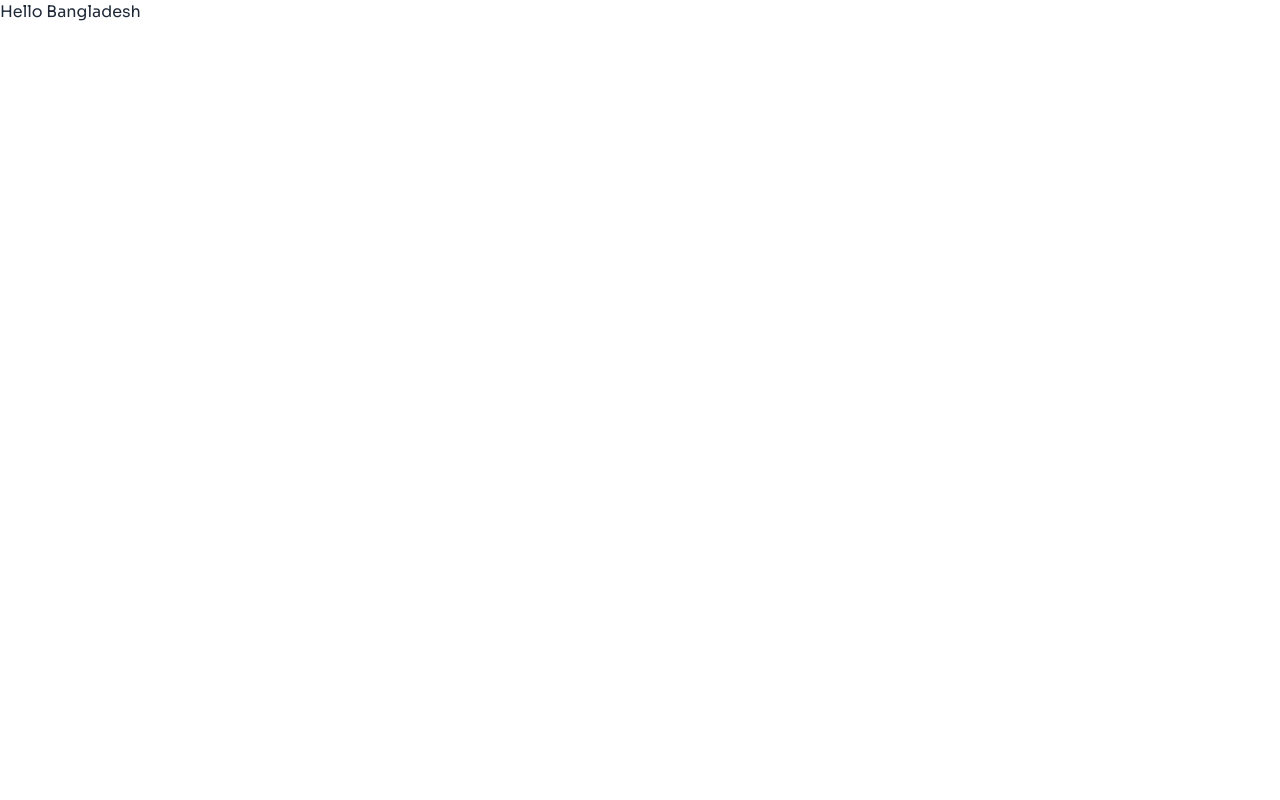
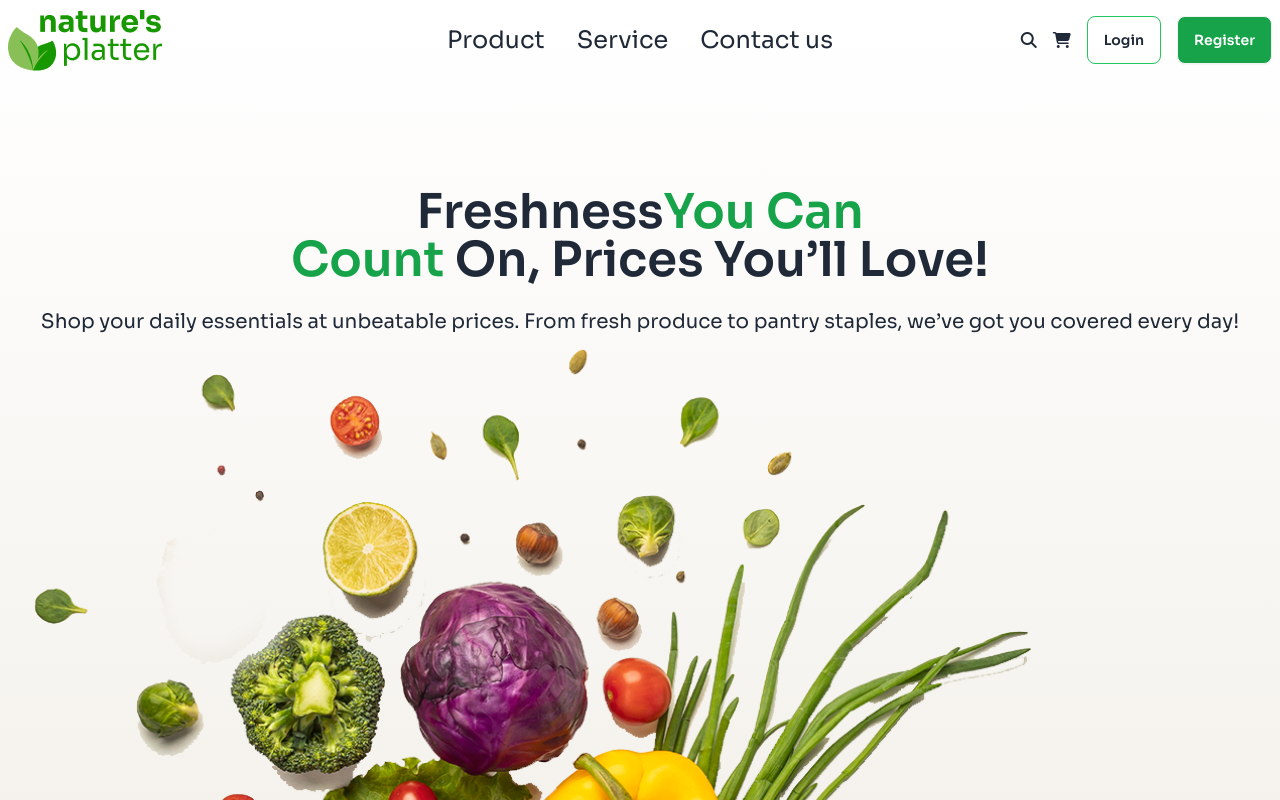
Before and after one commit to mdalaminbdct/assignment-vagitable-shop, a plain HTML site: page index.html in a window 1280 px wide. Shown: the top 800 px of the page. Drawn offline with nearby package versions, Linux system fonts and the light colour scheme.

Commit message:
header section add

```diff
--- a/index.html
+++ b/index.html
@@ -32,7 +32,82 @@
     </style>
 </head>
 <body class="font-sora">
-    <h1>Hello Bangladesh</h1>
+    <!-- Header -->
+    <header class="bg-gradient-to-t from-[#EFEBE3] to-white">
+        <!-- ---navigation Section--- -->
+        <nav class="container mx-auto">
+            <div class="navbar justify-between">
+              <!-- Left: Logo -->
+              <div class="navbar-start">
+                <img src="c2-assets/logo-header.png" alt="Logo" />
+              </div>
+
+              <!-- Center: Hidden on small screens -->
+              <div class="navbar-center hidden lg:flex">
+                <ul class="menu menu-horizontal px-1 text-2xl">
+                  <li><a>Product</a></li>
+                  <li><a>Service</a></li>
+                  <li><a>Contact us</a></li>
+                </ul>
+              </div>
+
+              <!-- Right: Hamburger menu and other items -->
+              <div class="navbar-end space-x-4">
+                <!-- Hamburger for small screens -->
+                <div class="dropdown lg:hidden dropdown-end">
+                  <div tabindex="0" role="button" class="btn btn-ghost btn-circle">
+                    <svg
+                      xmlns="http://www.w3.org/2000/svg"
+                      class="h-5 w-5"
+                      fill="none"
+                      viewBox="0 0 24 24"
+                      stroke="currentColor">
+                      <path
+                        stroke-linecap="round"
+                        stroke-linejoin="round"
+                        stroke-width="2"
+                        d="M4 6h16M4 12h8m-8 6h16" />
+                    </svg>
+                  </div>
+                  <ul
+                    tabindex="0"
+                    class="menu menu-sm dropdown-content bg-base-100 rounded-box z-[1] mt-3 w-52 p-2 shadow">
+                    <li><a>Product</a></li>
+                    <li><a>Service</a></li>
+                    <li><a>Contact us</a></li>
+                  </ul>
+                </div>
+                <div class="hidden lg:flex space-x-4 items-center ">
+                <i class="fa-solid fa-magnifying-glass"></i>
+                <i class="fa-solid fa-cart-shopping"></i>
+                <a class="btn btn-outline border-green-500">Login</a>
+                <a class="btn bg-green-600 text-white">Register</a>
+                </div>
+              </div>
+            </div>
+        </nav>
+        <!-- ---Banner Section--- -->
+         <section class="container mx-auto py-10 lg:py-16">
+        <!-- Banner Title -->
+         <div class="text-center space-y-6 mt-11">
+            <p class="font-semibold text-5xl">Freshness<span class="text-green-600">You Can <br>
+                Count</span> On, Prices You’ll Love!</p>
+            <p class="text-xl">Shop your daily essentials at unbeatable prices. From fresh produce to pantry staples, we’ve got you covered every day!
+            </p>
+         </div>
+         <!-- Bannner Img -->
+            <img src="c2-assets/hero-vegetables.png" alt="">
+
+         </section>
+
+    </header>
+
+
+
+
+
+
+
 
 </body>
 </html>
```
